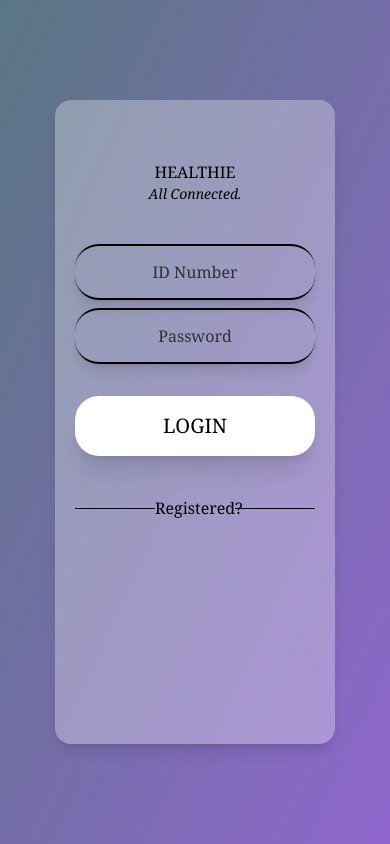
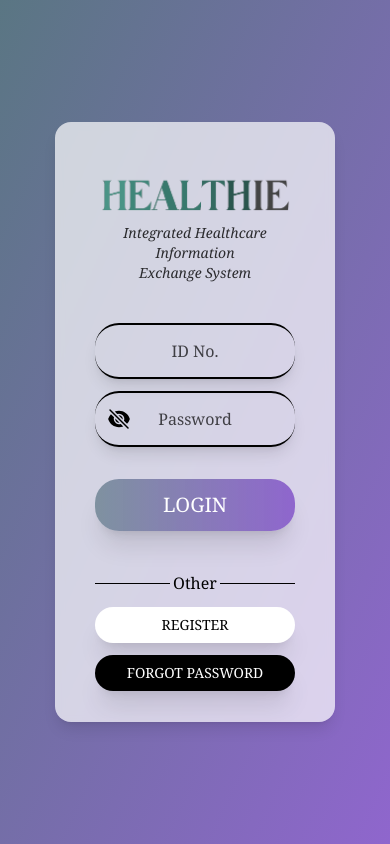
Before and after one commit to tzubindev/FYP_IHIES, a Vue app: page /login in a window 390 px wide. Built offline with nearby package versions, Linux system fonts and the light colour scheme.

Commit message:
Complete Login page(Mobile Size) and data binding.

```diff
--- /dev/null
+++ b/src/components/Button.vue
@@ -0,0 +1,39 @@
+<template>
+    <div
+        class="text-black transition cursor-pointer w-full rounded-3xl shadow-xl"
+        :class="[
+            medium ? this.mediumClass : '',
+            large ? this.largeClass : '',
+            customClass,
+        ]"
+    >
+        {{ title }}
+    </div>
+</template>
+
+<script>
+export default {
+    props: {
+        title: String,
+        small: {
+            type: Boolean,
+            default: false,
+        },
+        medium: {
+            type: Boolean,
+            default: false,
+        },
+        large: {
+            type: Boolean,
+            default: false,
+        },
+        customClass: String,
+    },
+    data() {
+        return {
+            mediumClass: "text-sm py-2",
+            largeClass: "text-xl py-3",
+        };
+    },
+};
+</script>
--- /dev/null
+++ b/src/components/Textbox.vue
@@ -0,0 +1,96 @@
+<template>
+    <div>
+        <div v-if="!isPassword">
+            <input
+                :type="inputType"
+                :placeholder="placeholder"
+                class="cursor-pointer hover:bg-black/10 transition placeholder:text-black/70 text-center w-full h-14 bg-transparent rounded-3xl outline-none p-3 border-y-2 shadow-lg"
+                :value="modelValue"
+                @input="$emit('update:modelValue', $event.target.value)"
+            />
+        </div>
+        <div
+            v-if="isPassword"
+            class="flex items-center cursor-pointer hover:bg-black/10 transition w-full h-14 bg-transparent rounded-3xl p-3 border-y-2 shadow-lg"
+        >
+            <input
+                :type="currentType"
+                :placeholder="placeholder"
+                class="text-center outline-none bg-transparent w-full placeholder:text-black/70"
+                :value="modelValue"
+                @input="$emit('update:modelValue', $event.target.value)"
+            />
+
+            <!-- Eyes icon -->
+            <div class="absolute">
+                <div
+                    v-if="!isPasswordShownClicked"
+                    @click="
+                        isPasswordShownClicked = !isPasswordShownClicked;
+                        currentType = 'password';
+                    "
+                >
+                    <svg
+                        xmlns="http://www.w3.org/2000/svg"
+                        viewBox="0 0 24 24"
+                        fill="currentColor"
+                        class="w-6 h-6"
+                    >
+                        <path d="M12 15a3 3 0 100-6 3 3 0 000 6z" />
+                        <path
+                            fill-rule="evenodd"
+                            d="M1.323 11.447C2.811 6.976 7.028 3.75 12.001 3.75c4.97 0 9.185 3.223 10.675 7.69.12.362.12.752 0 1.113-1.487 4.471-5.705 7.697-10.677 7.697-4.97 0-9.186-3.223-10.675-7.69a1.762 1.762 0 010-1.113zM17.25 12a5.25 5.25 0 11-10.5 0 5.25 5.25 0 0110.5 0z"
+                            clip-rule="evenodd"
+                        />
+                    </svg>
+                </div>
+                <div
+                    v-if="isPasswordShownClicked"
+                    @click="
+                        isPasswordShownClicked = !isPasswordShownClicked;
+                        currentType = 'text';
+                    "
+                >
+                    <svg
+                        xmlns="http://www.w3.org/2000/svg"
+                        viewBox="0 0 24 24"
+                        fill="currentColor"
+                        class="w-6 h-6"
+                    >
+                        <path
+                            d="M3.53 2.47a.75.75 0 00-1.06 1.06l18 18a.75.75 0 101.06-1.06l-18-18zM22.676 12.553a11.249 11.249 0 01-2.631 4.31l-3.099-3.099a5.25 5.25 0 00-6.71-6.71L7.759 4.577a11.217 11.217 0 014.242-.827c4.97 0 9.185 3.223 10.675 7.69.12.362.12.752 0 1.113z"
+                        />
+                        <path
+                            d="M15.75 12c0 .18-.013.357-.037.53l-4.244-4.243A3.75 3.75 0 0115.75 12zM12.53 15.713l-4.243-4.244a3.75 3.75 0 004.243 4.243z"
+                        />
+                        <path
+                            d="M6.75 12c0-.619.107-1.213.304-1.764l-3.1-3.1a11.25 11.25 0 00-2.63 4.31c-.12.362-.12.752 0 1.114 1.489 4.467 5.704 7.69 10.675 7.69 1.5 0 2.933-.294 4.242-.827l-2.477-2.477A5.25 5.25 0 016.75 12z"
+                        />
+                    </svg>
+                </div>
+            </div>
+        </div>
+    </div>
+</template>
+
+<script>
+export default {
+    props: {
+        placeholder: String,
+        inputType: String,
+        isPassword: {
+            type: Boolean,
+            default: false,
+        },
+        customClass: String,
+        modelValue: String,
+    },
+    data() {
+        return {
+            currentType: "password",
+            isPasswordShownClicked: true,
+        };
+    },
+    emits: ["update:modelValue"],
+};
+</script>
--- a/src/main.js
+++ b/src/main.js
@@ -3,6 +3,9 @@ import { createRouter, createWebHistory } from "vue-router";
 
 import App from "./App.vue";
 import Login from "./pages/Login.vue";
+import Button from "./components/Button.vue";
+import Textbox from "./components/Textbox.vue";
+
 const router = createRouter({
     history: createWebHistory(),
     routes: [{ path: "/login", component: Login }],
@@ -11,5 +14,7 @@ const router = createRouter({
 const app = createApp(App);
 
 app.use(router);
+app.component("Button", Button);
+app.component("Textbox", Textbox);
 
 app.mount("#app");
--- a/src/pages/Login.vue
+++ b/src/pages/Login.vue
@@ -1,46 +1,75 @@
 <template>
+    <!-- < Medium Screen Size -->
     <div
-        class="font-serif overflow-hidden h-screen flex justify-center items-center md:grid grid-cols-2 p-5 m:p-0 md:bg-tranparent bg-gradient-to-br from-cool to-violet"
+        class="md:hidden font-serif overflow-hidden h-screen flex justify-center items-center p-5 bg-tranparent bg-gradient-to-br from-cool to-violet"
     >
         <!-- Login Side -->
         <div
-            class="p-5 md:p-0 flex justify-center items-center bg-white/30 rounded-2xl w-4/5 h-4/5 backdrop-blur-sm shadow-lg"
+            class="p-5 px-10 md:p-0 flex justify-center items-center bg-white/70 rounded-2xl w-4/5 h-[600px] backdrop-blur-sm shadow-lg"
         >
             <!-- Main panel -->
             <div class="w-full h-full text-center">
                 <!-- Title -->
-                <div class="mt-10">
+                <div class="mt-8">
                     <!-- DO SOMETHING HERE LATER -->
-                    <div class="">HEALTHIE</div>
-                    <p class="italic text-sm">All Connected.</p>
+                    <!-- <div class="">HEALTHIE</div> -->
+                    <img
+                        src="../assets/app_logo_bgrm.png"
+                        class="w-[250px] m-auto"
+                    />
+                    <p class="italic text-sm text-black/80 mt-2">
+                        Integrated Healthcare Information <br />
+                        Exchange System
+                    </p>
                 </div>
 
+                <!-- ADD ICONS FOR UID AND PASSWORD -->
                 <form class="mt-10">
-                    <input
-                        type="text"
-                        class="placeholder:text-black/70 text-center w-full h-14 bg-transparent rounded-3xl outline-none p-3 border-y-2 shadow-lg"
-                        placeholder="ID Number"
+                    <Textbox
+                        placeholder="ID No."
+                        inputType="text"
+                        v-model="user.id"
                     />
-                    <input
-                        type="password"
-                        class="placeholder:text-black/70 text-center w-full h-14 mt-2 bg-transparent rounded-3xl outline-none p-3 border-y-2 shadow-lg"
+                    <Textbox
                         placeholder="Password"
+                        inputType="password"
+                        class="mt-3"
+                        isPassword
+                        v-model="user.pw"
                     />
-                    <button
-                        type="submit"
-                        class="mt-8 bg-white text-xl text-black w-full py-4 rounded-3xl shadow-xl"
-                    >
-                        LOGIN
-                    </button>
+                    <Button
+                        title="LOGIN"
+                        class="mt-8"
+                        customClass="bg-gradient-to-r from-cool/70 to-violet text-white "
+                        large
+                    />
                 </form>
 
+                <!-- Seperate line -->
                 <div class="mt-10 flex justify-center items-center">
-                    <hr class="w-1/3" />
-                    <div class="w-1/3">Registered?</div>
-                    <hr class="w-1/3" />
+                    <hr class="grow" />
+                    <div class="w-1/4">Other</div>
+                    <hr class="grow" />
                 </div>
+
+                <Button
+                    title="REGISTER"
+                    medium
+                    customClass="mt-3 bg-white hover:bg-cool hover:text-white"
+                />
+                <Button
+                    title="FORGOT PASSWORD"
+                    medium
+                    customClass="mt-3 bg-black text-white hover:bg-red"
+                />
             </div>
         </div>
+    </div>
+
+    <!-- >= Medium Screen Size -->
+    <div class="hidden md:grid grid-cols-2">
+        <!-- Login Side -->
+        <div></div>
 
         <!-- Cover -->
         <div class="p-5 hidden md:block">
@@ -57,7 +86,16 @@
 </template>
 
 <script>
-export default {};
+export default {
+    data() {
+        return {
+            user: {
+                id: null,
+                pw: null,
+            },
+        };
+    },
+};
 </script>
 
 <style></style>
```
Also changed, not shown: src/assets/app_logo_bgrm.png, src/assets/login_cover2.svg (added).
